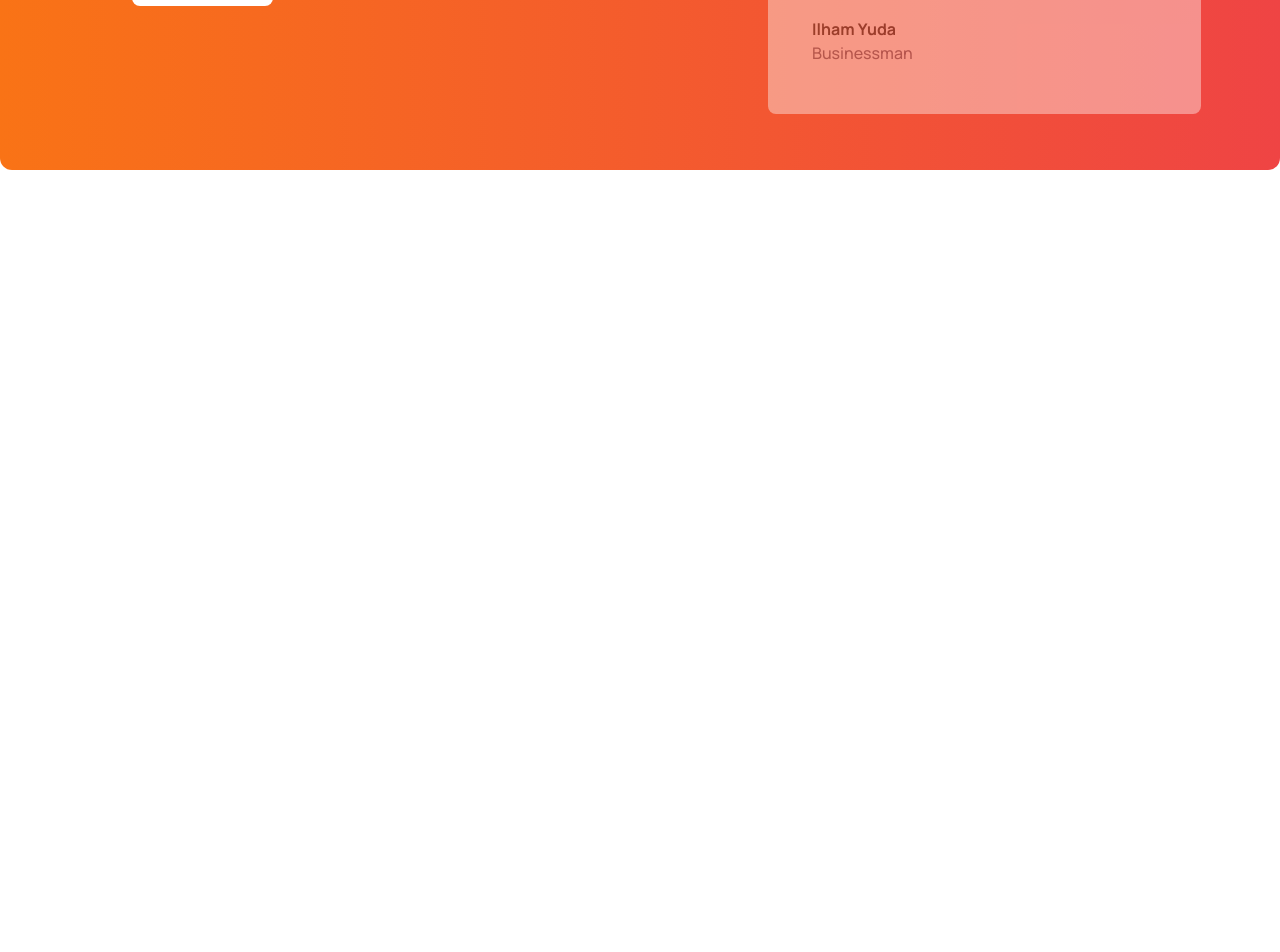
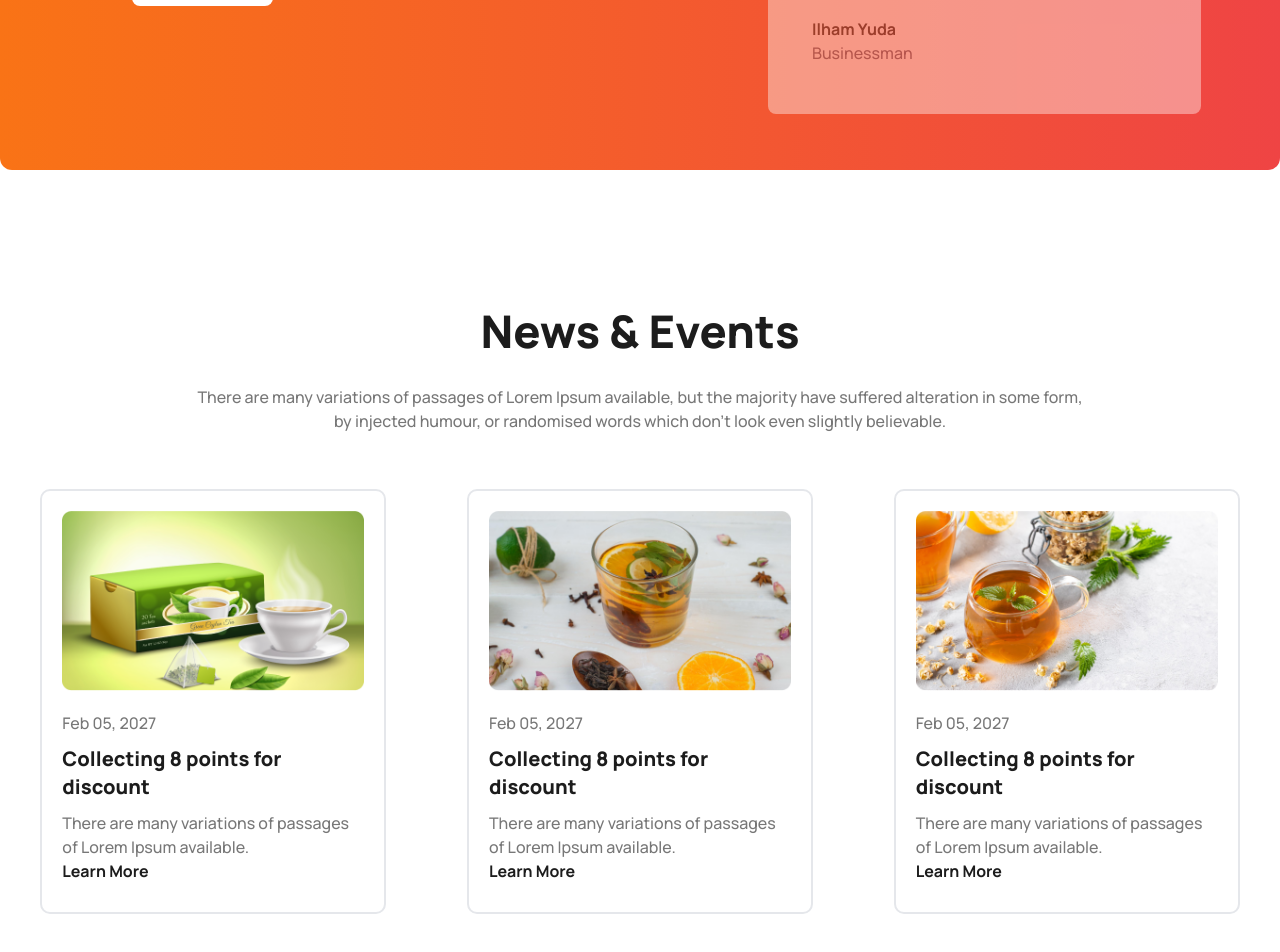
Before and after one commit to rifatrahman1/Tea-House-Tailwind, a plain HTML site: page index.html in a window 1280 px wide. Shown: the part 2517-3469 px from the top of the page. Before the commit the page ends 2687 px from the top, so only its background shows below. Drawn offline with nearby package versions, Linux system fonts and the light colour scheme.

Commit message:
added to news and event section

```diff
--- a/index.html
+++ b/index.html
@@ -173,6 +173,38 @@
                  </div>
              </div>
         </section>
+
+        <!-- news and event section start -->
+
+        <section class="manrope my-32">
+            <div class="text-center">
+                <h1 class="text-[45px] font-extrabold text-[#1C1C1C]">News & Events</h1>
+                <p class="font-medium text-[#777777] mt-5">There are many variations of passages of Lorem Ipsum available, but the majority have suffered alteration in some form, <br> by injected humour, or randomised words which don't look even slightly believable. </p>
+            </div>
+            <div class="grid grid-cols-1 md:grid-cols-2 lg:grid-cols-3 mt-14 space-y-6 md:space-y-0 lg:space-y-0 w-full">
+                <div class="border-2 py-5 px-5 rounded-[10px] w-[346px] h-[425px] mx-auto">
+                    <img src="./images/news-1.png" alt="">
+                    <p class="font-medium text-[#777777] mt-5">Feb 05, 2027</p>
+                    <h4 class="text-xl font-extrabold mt-[10px] text-[#1C1C1C]">Collecting 8 points for <br> discount</h4>
+                    <p class="font-medium text-[#777777] mt-[10px]">There are many variations of passages of Lorem Ipsum available.</p>
+                    <p class="font-bold text-[#1C1C1C]">Learn More</p>
+                </div>
+                <div class="border-2 py-5 px-5 rounded-[10px] w-[346px] h-[425px] mx-auto">
+                    <img src="./images/news-2.png" alt="">
+                    <p class="font-medium text-[#777777] mt-5">Feb 05, 2027</p>
+                    <h4 class="text-xl font-extrabold mt-[10px] text-[#1C1C1C]">Collecting 8 points for <br> discount</h4>
+                    <p class="font-medium text-[#777777] mt-[10px]">There are many variations of passages of Lorem Ipsum available.</p>
+                    <p class="font-bold text-[#1C1C1C]">Learn More</p>
+                </div>
+                <div class="border-2 py-5 px-5 rounded-[10px] w-[346px] h-[425px] mx-auto">
+                    <img src="./images/news-3.png" alt="">
+                    <p class="font-medium text-[#777777] mt-5">Feb 05, 2027</p>
+                    <h4 class="text-xl font-extrabold mt-[10px] text-[#1C1C1C]">Collecting 8 points for <br> discount</h4>
+                    <p class="font-medium text-[#777777] mt-[10px]">There are many variations of passages of Lorem Ipsum available.</p>
+                    <p class="font-bold text-[#1C1C1C]">Learn More</p>
+                </div>
+            </div>
+        </section>
     </main>
 
 </body>
```
